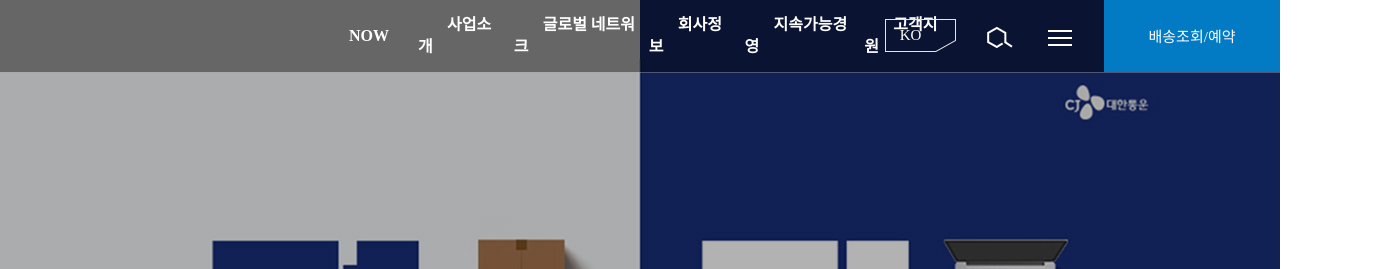
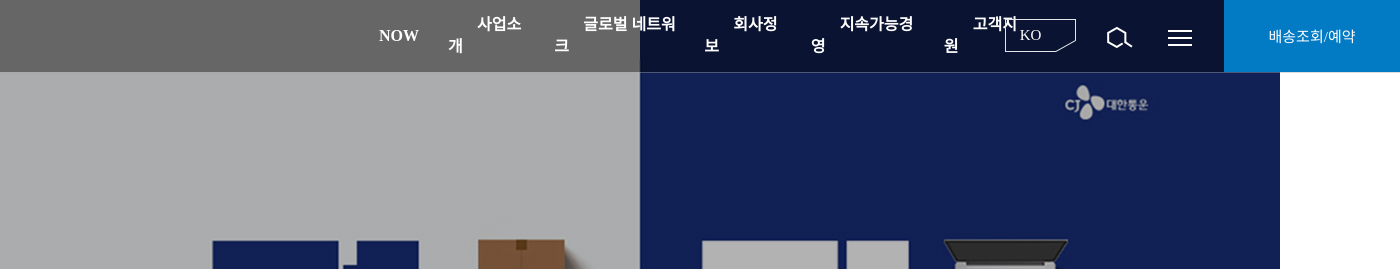
Before and after one commit to img4029/teamTask, a plain HTML site: page index.html in a window 1280 px wide. Shown: the top 269 px of the page, 1400 px wide, since content can reach past the window. Drawn offline with Linux system fonts and the light colour scheme; files whose address does not match are found by name.

Commit message:
학원에서 조금 작업

```diff
--- a/CSS/index.css
+++ b/CSS/index.css
@@ -8,6 +8,15 @@
 }
 header a {
     color: white;
+}
+body{
+    width: 100%;
+    height: 100%;
+    /* overflow-x: hidden; */
+    /* overflow-x: auto; */
+}
+.min-width,.nav_bar {
+    min-width: 1400px;
 }
 body::-webkit-scrollbar {
     width: 8px;
@@ -25,7 +34,7 @@
 .nav_bar {
     display: flex;
     height: 72px;
-    width: 100vw;
+    width: 100%;
     align-items: center;
     position: absolute;
 }
@@ -199,7 +208,7 @@
 .header_main {
     position: relative;
     height: 800px;
-    width: 100vw;
+    width: 100%;
     z-index: -2;
 }
 .header_main_text {
```
